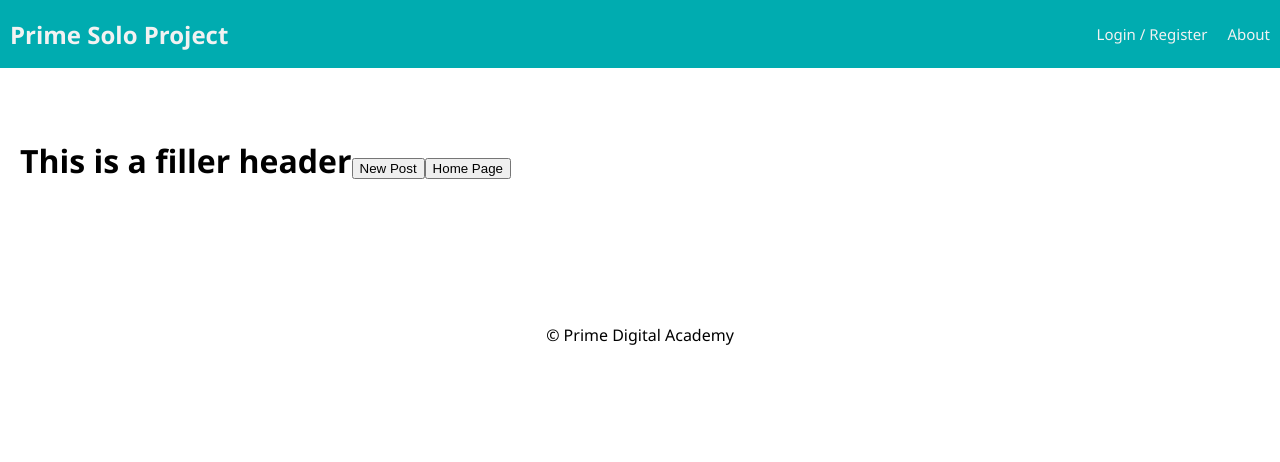
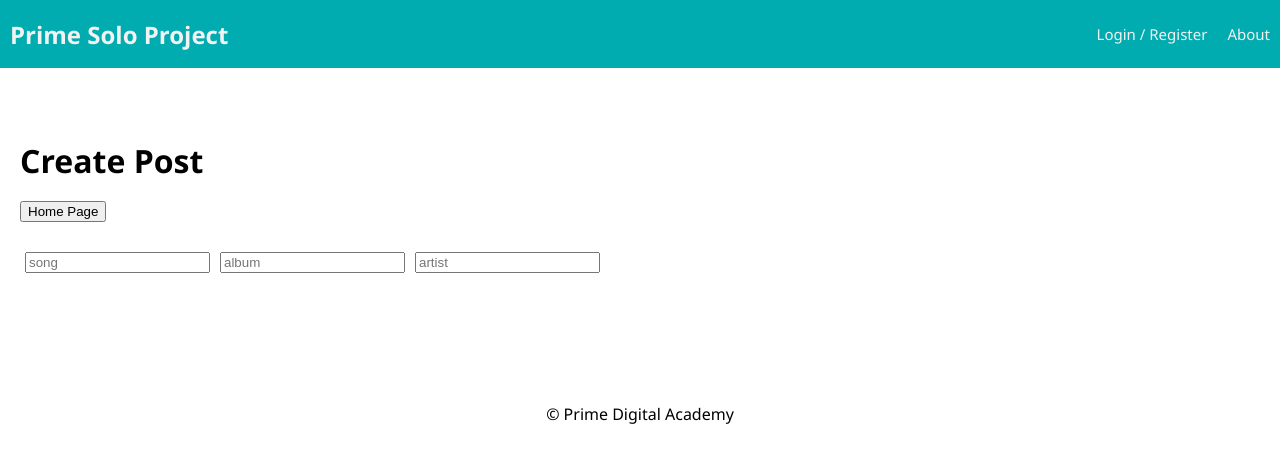
Before and after one commit to HollyDraz/record-scratch, a React (Create React App) app: page /#/create in a window 1280 px wide. Shown: the top 462 px of the page. Built offline with nearby package versions, Linux system fonts and the light colour scheme; no server answers.

Commit message:
added simple input fields to the create post page

```diff
--- a/src/components/CreatePost/CreatePost.jsx
+++ b/src/components/CreatePost/CreatePost.jsx
@@ -10,10 +10,15 @@ function CreatePost() {
     return (
       <div className="container">
         <div>
-          <h1>This is a filler header
-            <button>New Post</button>
+          <h1>Create Post <br />
             <button onClick={() => history.push('/homepage')}>Home Page</button>
           </h1>
+          <form>
+          <input type="text" name="song" placeholder='song'/>
+          <input type="text" name="album" placeholder='album'/>
+          <input type="text" name="artist" placeholder='artist' />
+
+          </form>
         </div>
       </div>
     );
```
